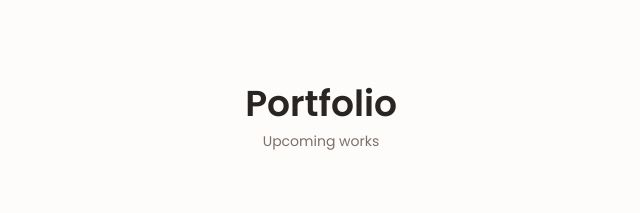
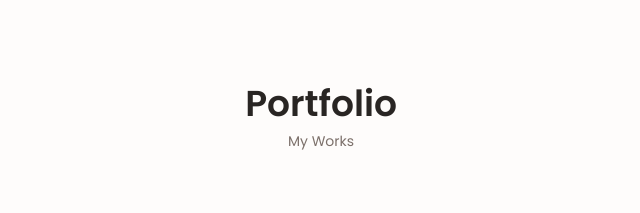
Before and after one commit to mohammedsuhailkh/portfolio, a plain HTML site: page index.html in a window 1280 px wide. Shown: the part 3920-4133 px from the top of the page, 319-959 px from the left. Drawn offline with nearby package versions, Linux system fonts and the light colour scheme; files whose address does not match are found by name.

Commit message:
Update index.html

```diff
--- a/index.html
+++ b/index.html
@@ -606,7 +606,7 @@
             <!--==================== PORTFOLIO ====================-->
             <section class="portfolio section" id="portfolio">
                 <h2 class="section__title">Portfolio</h2>
-                <span class="section__subtitle">Upcoming works</span>
+                <span class="section__subtitle">My Works</span>
 
                 <div class="portfolio__container container swiper-container mySwiper">
                   <div class="swiper-wrapper">
```
